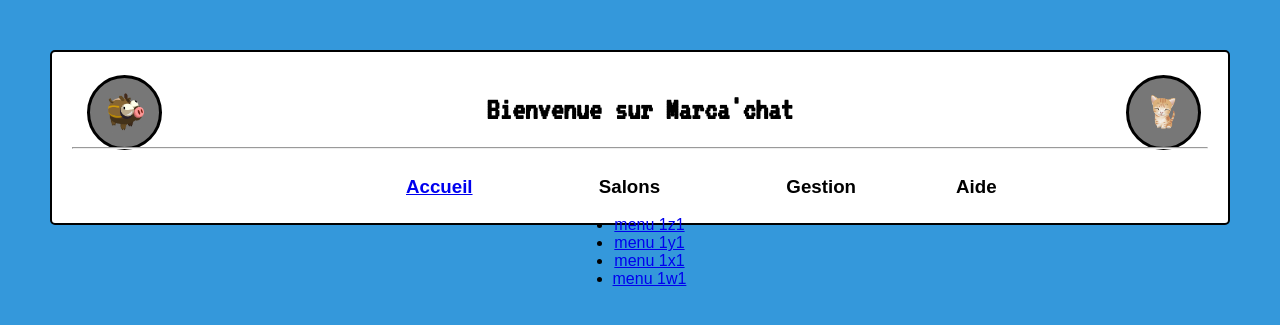
After one commit to Taraal/epsi-php, a PHP site: page /Marcachat/Accueil.php in a window 1280 px wide. The commit adds this page. Shown: the top 325 px of the page. Run offline with PHP 8.4, Linux system fonts and the light colour scheme.

Commit message:
Add files via upload

```diff
--- /dev/null
+++ b/Marcachat/Accueil.php
@@ -0,0 +1,49 @@
+<!DOCTYPE html>
+
+<html>
+    <head>
+        <meta charset="UTF-8">
+        <title>MARCACHAT</title>
+        <link href="css/accueil.css" rel="stylesheet" type="text/css"/>
+        <link href="https://fonts.googleapis.com/css?family=VT323" rel="stylesheet">
+    </head>
+    <body>
+    <div class="topwelcome">
+        <div class="round">
+            <div class="logo" id="marcassin">
+                <img src="medias/marcassin.png" alt="marcassin"/>
+            </div>
+        </div>
+
+        <div class="round">
+            <div class="logo" id="chat">
+                <img src="medias/Chat.png" alt="chat" id="chatimg"/>
+            </div>
+        </div>
+
+        <div id="Welcome">
+            <h1>Bienvenue sur Marca'chat </h1>
+            <hr>
+            <div class="subtitle" id="Accueil">
+                <a href="localhost/Accueil.php"><h3>Accueil</h3></a>
+            </div>
+            <div class="subtitle" id="Salons V">
+                <h3>Salons</h3>
+                    <ul>
+                        <li><a href='#'>menu 1z1 </a></li>
+                        <li><a href='#'>menu 1y1 </a></li>
+                        <li><a href='#'>menu 1x1 </a></li>
+                        <li><a href='#'>menu 1w1 </a></li>
+                    </ul>
+            </div>
+            <div class="subtitle" id="Gestion V">
+                <h3>Gestion</h3>
+            </div>
+            <div class="subtitle" id="Aide V" >
+                <h3>Aide</h3>
+            </div>
+        </div>
+
+    </div>
+    </body>
+</html>
--- /dev/null
+++ b/Marcachat/css/accueil.css
@@ -0,0 +1,71 @@
+* {
+    box-sizing: border-box;
+}
+
+*:focus {
+    outline: none;
+}
+body {
+    font-family: Arial;
+    background-color: #3498DB;
+    padding: 50px;
+    text-align:center;
+    margin: 0;
+}
+
+.topwelcome{
+    background-color: #FFF;
+    padding: 20px;
+    border-radius: 5px;
+    border:2px solid black;
+    height:175px;
+}
+
+#Welcome{
+    position:relative;
+    margin-bottom: 10px;
+
+}
+
+h1{
+    font-family: 'VT323', monospace;
+}
+
+.subtitle{
+    margin-left: 50px;
+    margin-right:50px;
+    position: relative;
+    float:left;
+    left:25%
+}
+
+img{
+    position:absolute;
+    max-height: 40px;
+    max-width: 40px;
+    left:20%;
+    bottom:20%;
+}
+
+.logo{
+    border: 3px solid #000;
+    background-color: #777;
+    border-radius:50% 50% 50% 50%;
+    width:75px;
+    height:75px;
+    padding:30px;
+    position:fixed;
+    margin:15px;
+    top:7.5%;
+}
+
+#chat{
+    right:5%;
+}
+
+#chatimg{
+    margin-left: auto;
+    margin-right: auto;
+    display: block;
+    left:30%;
+}
--- a/Marcachat/index.php
+++ b/Marcachat/index.php
@@ -4,7 +4,7 @@
 <head>
     <meta charset="UTF-8">
     <title>MARCACHAT</title>
-    <link rel="stylesheet" href="css/style.css">
+    <link rel="stylesheet" href="css/index.css">
     <link href="https://fonts.googleapis.com/css?family=VT323" rel="stylesheet">
 </head>
 
@@ -35,7 +35,7 @@
 			<label class="login-field-icon fui-lock" for="login-pass"></label>
 			</div>
 
-                        <a class="btn btn-primary btn-large btn-block" href="#">Se connecter</a>
+                        <a class="btn btn-primary btn-large btn-block" href="http://localhost/Marcachat/Accueil.php">Se connecter</a>
                     </div>
 		</div>
 	</div>
--- a/Marcachat/nbproject/private/private.xml
+++ b/Marcachat/nbproject/private/private.xml
@@ -2,9 +2,6 @@
 <project-private xmlns="http://www.netbeans.org/ns/project-private/1">
     <editor-bookmarks xmlns="http://www.netbeans.org/ns/editor-bookmarks/2" lastBookmarkId="0"/>
     <open-files xmlns="http://www.netbeans.org/ns/projectui-open-files/2">
-        <group>
-            <file>file:/C:/wamp64/www/Marcachat/css/style.css</file>
-            <file>file:/C:/wamp64/www/Marcachat/index.php</file>
-        </group>
+        <group/>
     </open-files>
 </project-private>
```
Also changed, not shown: Marcachat/css/index.css (added, +103 -0 lines), Marcachat/index.html (added, +43 -0 lines), Marcachat/README.txt, Marcachat/license.txt (added).
